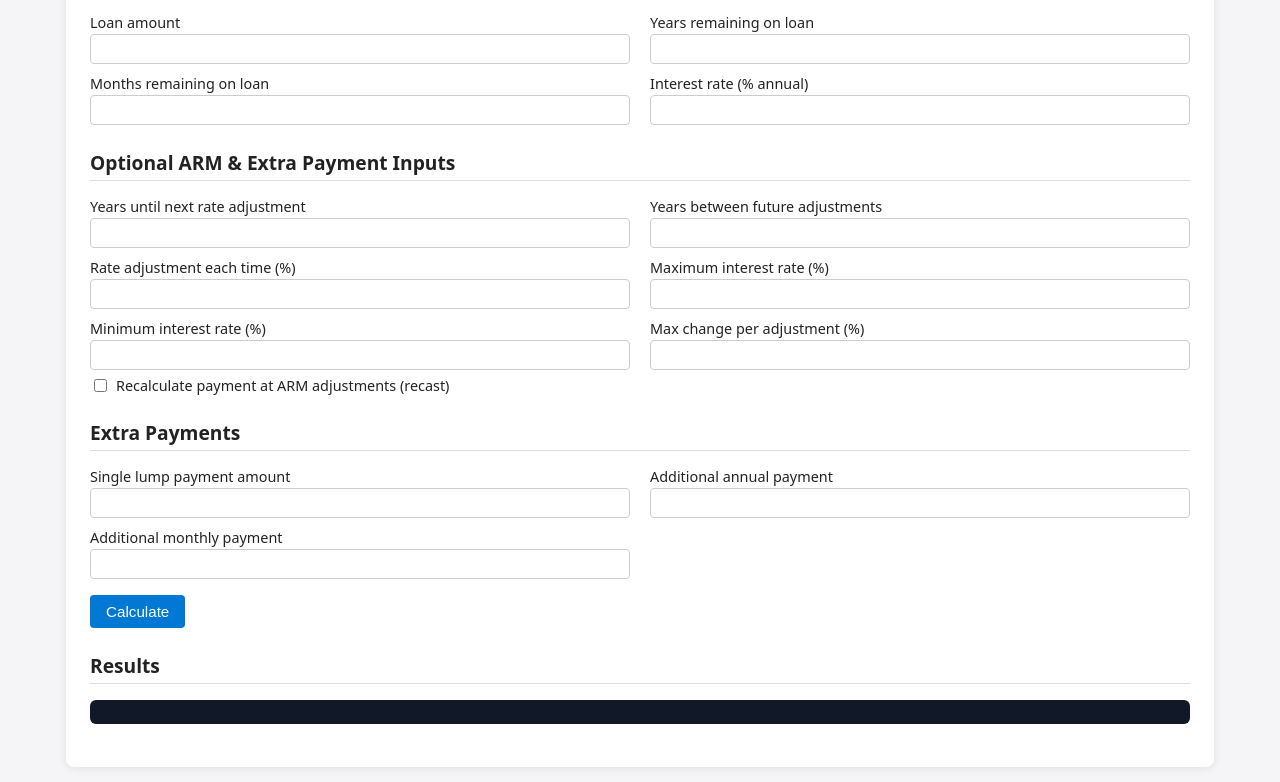
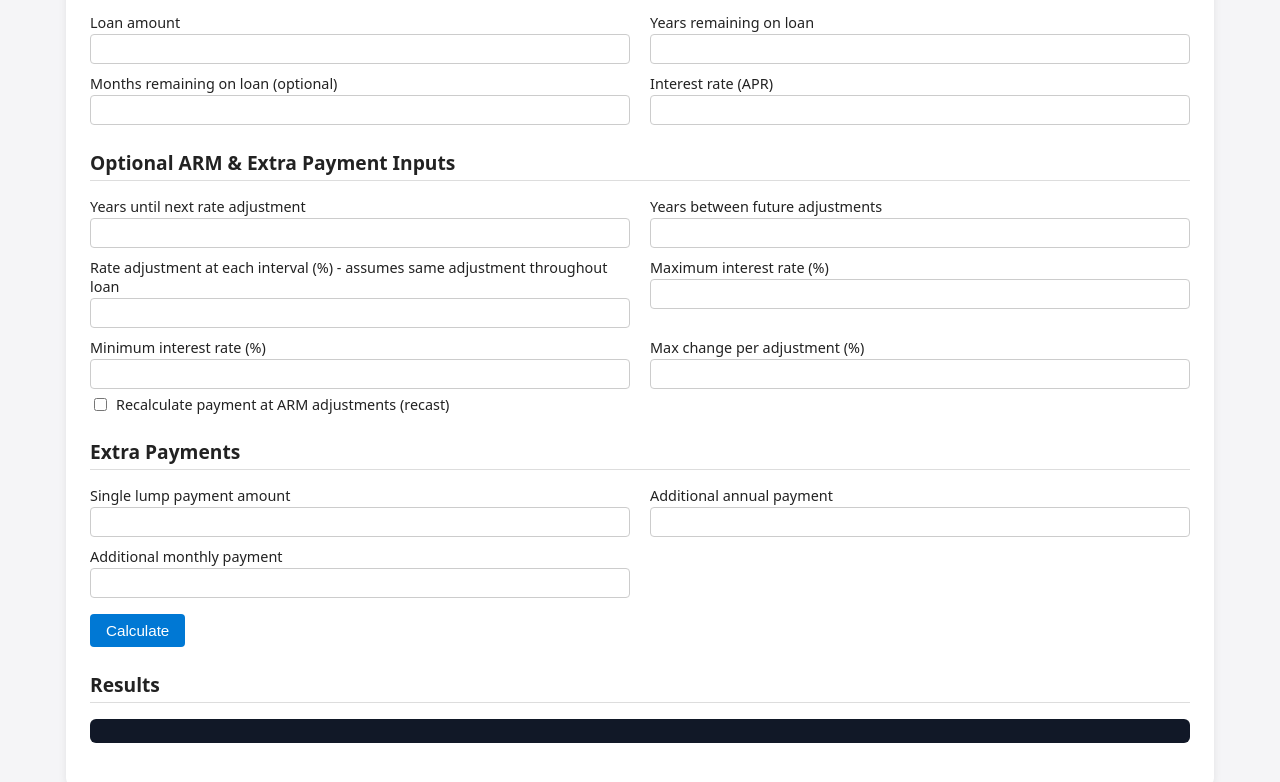
Before and after one commit to mrbugly/arm_calculator, a plain HTML site: page index.html in a window 1280 px wide. Shown: the part 134-916 px from the top of the page. Drawn offline with Linux system fonts and the light colour scheme.

Commit message:
Update labels for loan input fields for clarity

```diff
--- a/index.html
+++ b/index.html
@@ -108,11 +108,11 @@
       <input type="number" id="yearsRemaining" step="1" />
     </div>
     <div class="field">
-      <label for="monthsRemaining">Months remaining on loan</label>
+      <label for="monthsRemaining">Months remaining on loan (optional)</label>
       <input type="number" id="monthsRemaining" step="1" />
     </div>
     <div class="field">
-      <label for="interestRate">Interest rate (% annual)</label>
+      <label for="interestRate">Interest rate (APR)</label>
       <input type="number" id="interestRate" step="0.01" />
     </div>
   </div>
@@ -128,7 +128,7 @@
       <input type="number" id="yearsBetweenAdj" step="0.1" />
     </div>
     <div class="field">
-      <label for="rateAdjustment">Rate adjustment each time (%)</label>
+      <label for="rateAdjustment">Rate adjustment at each interval (%) - assumes same adjustment throughout loan</label>
       <input type="number" id="rateAdjustment" step="0.01" />
     </div>
     <div class="field">
```
